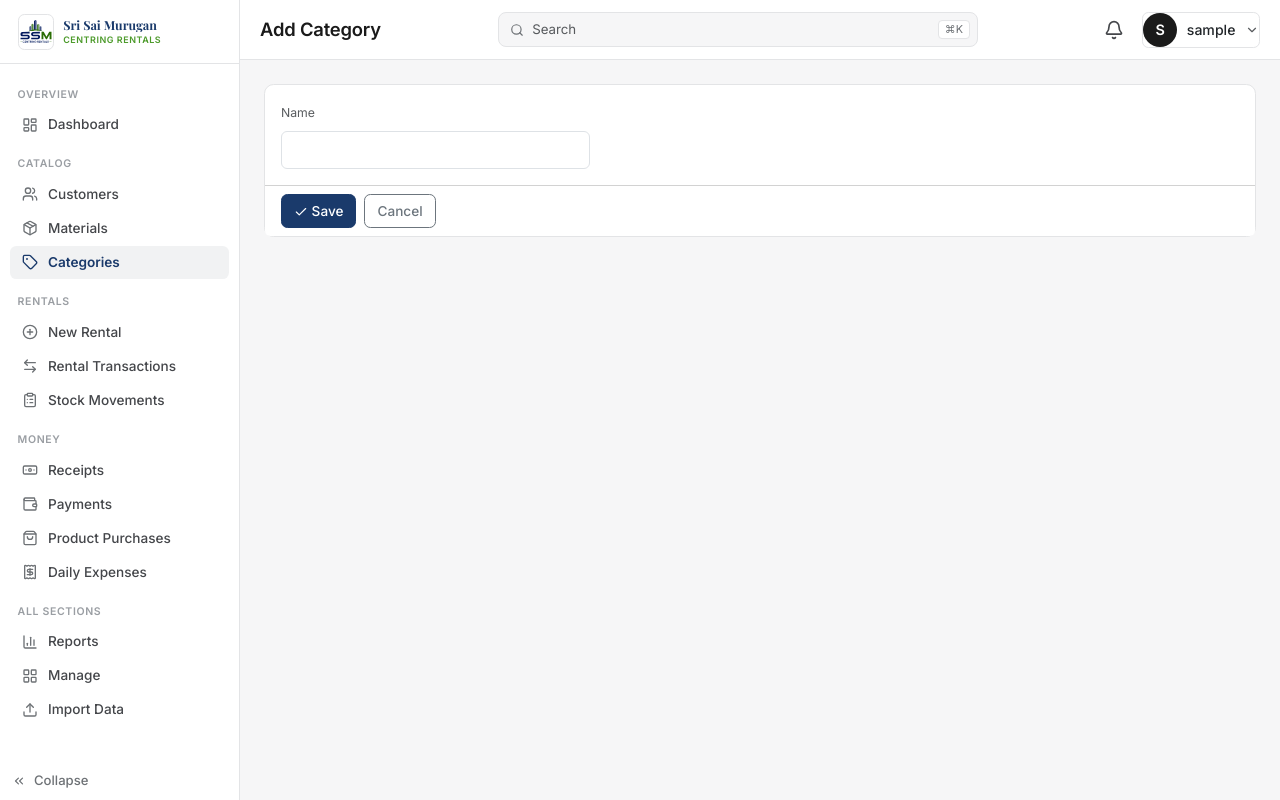
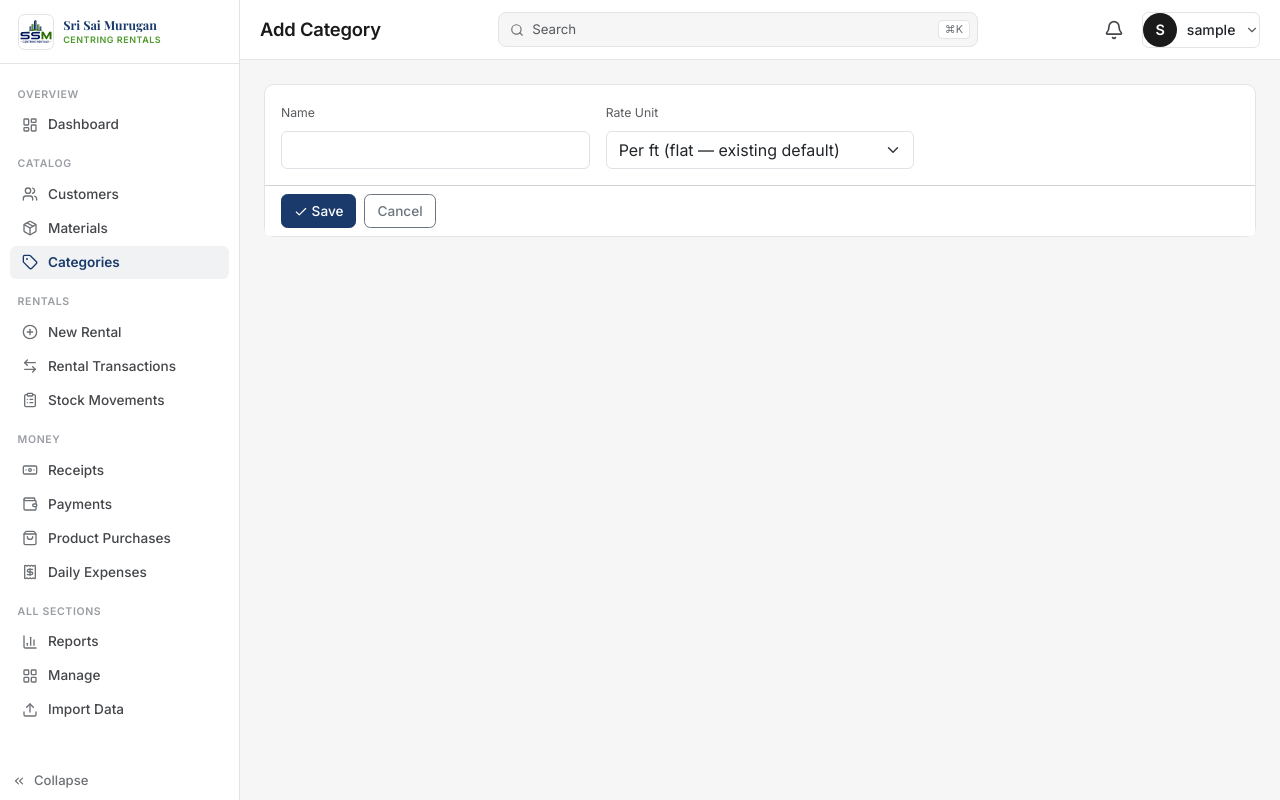
Before and after one commit to aravindarcbe/ssmcentringrentals-crm, a Django app: page /categories/new/ in a window 1280 px wide. Run offline with Django 5.2, Linux system fonts and the light colour scheme; the visitor is signed in with stand-in values (Sample User, id 1).

Commit message:
Add a default rate unit to material categories
Categories now carry a Rate Unit field (Per ft / Per piece / Per 20 or
30 days etc. — the same choices Material already offers) set from the
Add/Edit Category form, shown in the category list, and included in
category Excel exports.

Co-Authored-By: Claude Sonnet 5 <noreply@anthropic.com>
Claude-Session: https://claude.ai/code/session_01FrhKTpTkRuXGTXAry2N8aU

```diff
--- a/webapp/rentals/forms.py
+++ b/webapp/rentals/forms.py
@@ -61,9 +61,10 @@ class CustomerForm(forms.ModelForm):
 class MaterialCategoryForm(forms.ModelForm):
     class Meta:
         model = MaterialCategory
-        fields = ["name"]
+        fields = ["name", "default_rate_unit"]
         widgets = {
             "name": forms.TextInput(attrs={"class": "form-control"}),
+            "default_rate_unit": forms.Select(attrs={"class": "form-select"}),
         }
 
 
--- a/webapp/rentals/models.py
+++ b/webapp/rentals/models.py
@@ -62,6 +62,10 @@ class Customer(models.Model):
 
 class MaterialCategory(models.Model):
     name = models.CharField(max_length=100, unique=True)
+    default_rate_unit = models.CharField(
+        max_length=12, choices=RATE_UNIT_CHOICES, default=RATE_UNIT_FLAT_FT,
+        help_text="Prefills the rate unit when adding a new material under this category",
+    )
 
     class Meta:
         verbose_name_plural = "Material categories"
--- a/webapp/rentals/templates/rentals/_category_rows.html
+++ b/webapp/rentals/templates/rentals/_category_rows.html
@@ -2,12 +2,13 @@
     <div class="card">
         <table>
             <thead>
-                <tr><th>Name</th><th></th></tr>
+                <tr><th>Name</th><th>Rate Unit</th><th></th></tr>
             </thead>
             <tbody>
                 {% for c in categories %}
                 <tr>
                     <td>{{ c.name }}</td>
+                    <td>{{ c.get_default_rate_unit_display }}</td>
                     <td class="text-end">
                         <a href="{% url 'rentals:category_edit' c.pk %}" class="btn btn-sm btn-icon btn-outline-secondary" title="Edit"><i data-lucide="pencil"></i></a>
                         <button type="button" class="btn btn-sm btn-icon btn-outline-secondary text-danger" title="Delete"
@@ -17,7 +18,7 @@
                     </td>
                 </tr>
                 {% empty %}
-                <tr><td colspan="2" class="text-center text-muted py-4">No categories yet.</td></tr>
+                <tr><td colspan="3" class="text-center text-muted py-4">No categories yet.</td></tr>
                 {% endfor %}
             </tbody>
         </table>
--- a/webapp/rentals/templates/rentals/category_form.html
+++ b/webapp/rentals/templates/rentals/category_form.html
@@ -13,6 +13,11 @@
                 {{ form.name }}
                 {{ form.name.errors }}
             </div>
+            <div class="col-md-4">
+                <label class="form-label small text-muted">Rate Unit</label>
+                {{ form.default_rate_unit }}
+                {{ form.default_rate_unit.errors }}
+            </div>
         </div>
     </div>
     <div class="card-footer bg-white d-flex gap-2">
--- a/webapp/rentals/views.py
+++ b/webapp/rentals/views.py
@@ -1035,7 +1035,10 @@ class MaterialCategoryListView(ExportXLSXMixin, HtmxRowsMixin, ListView):
     context_object_name = "categories"
     paginate_by = 25
     export_filename = "categories"
-    export_columns = [("Name", "name")]
+    export_columns = [
+        ("Name", "name"),
+        ("Rate Unit", lambda c: c.get_default_rate_unit_display()),
+    ]
 
     def get_queryset(self):
         qs = MaterialCategory.objects.all()
```
Also changed, not shown: webapp/rentals/migrations/0006_materialcategory_default_rate_unit.py (added).
